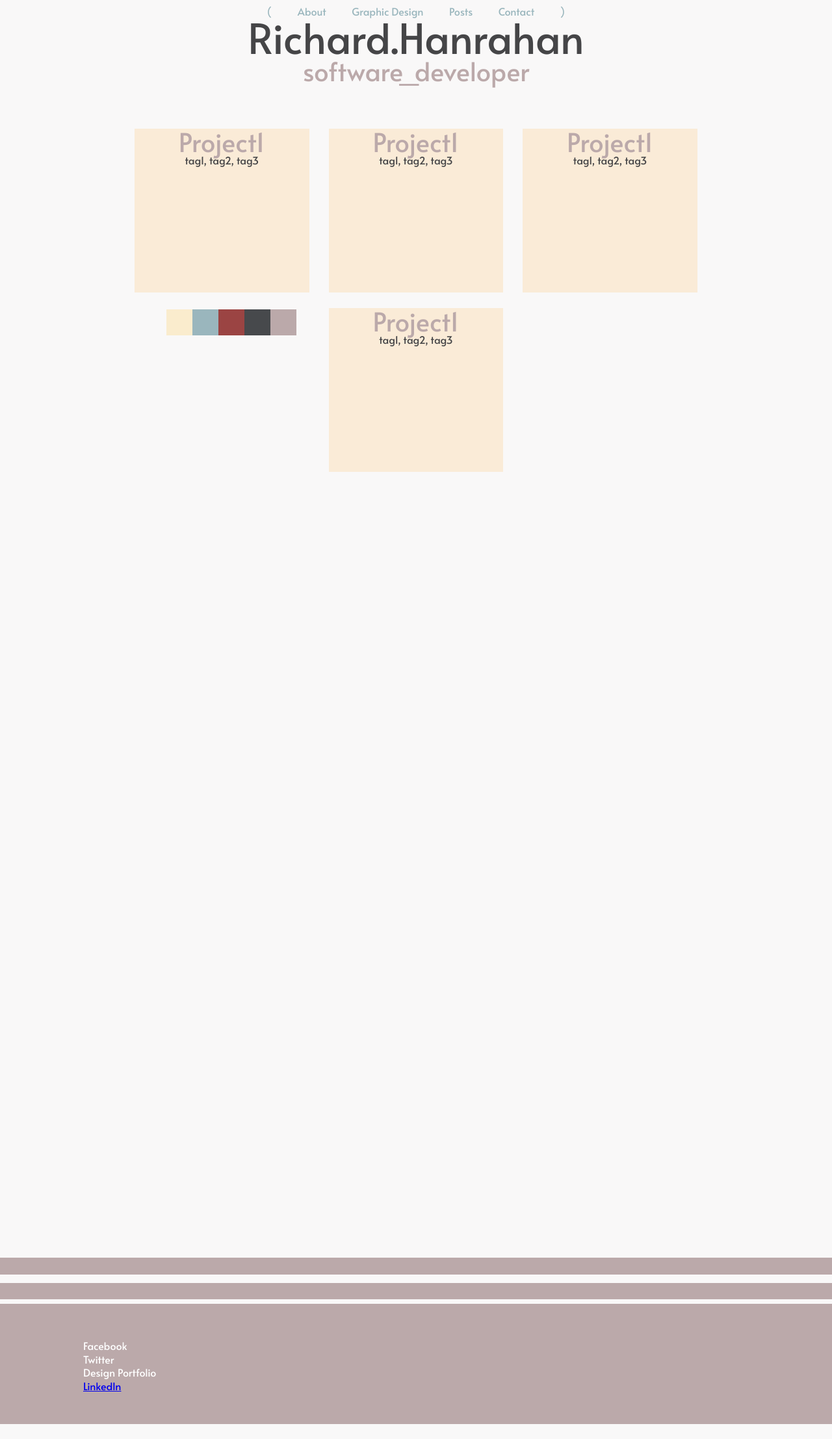
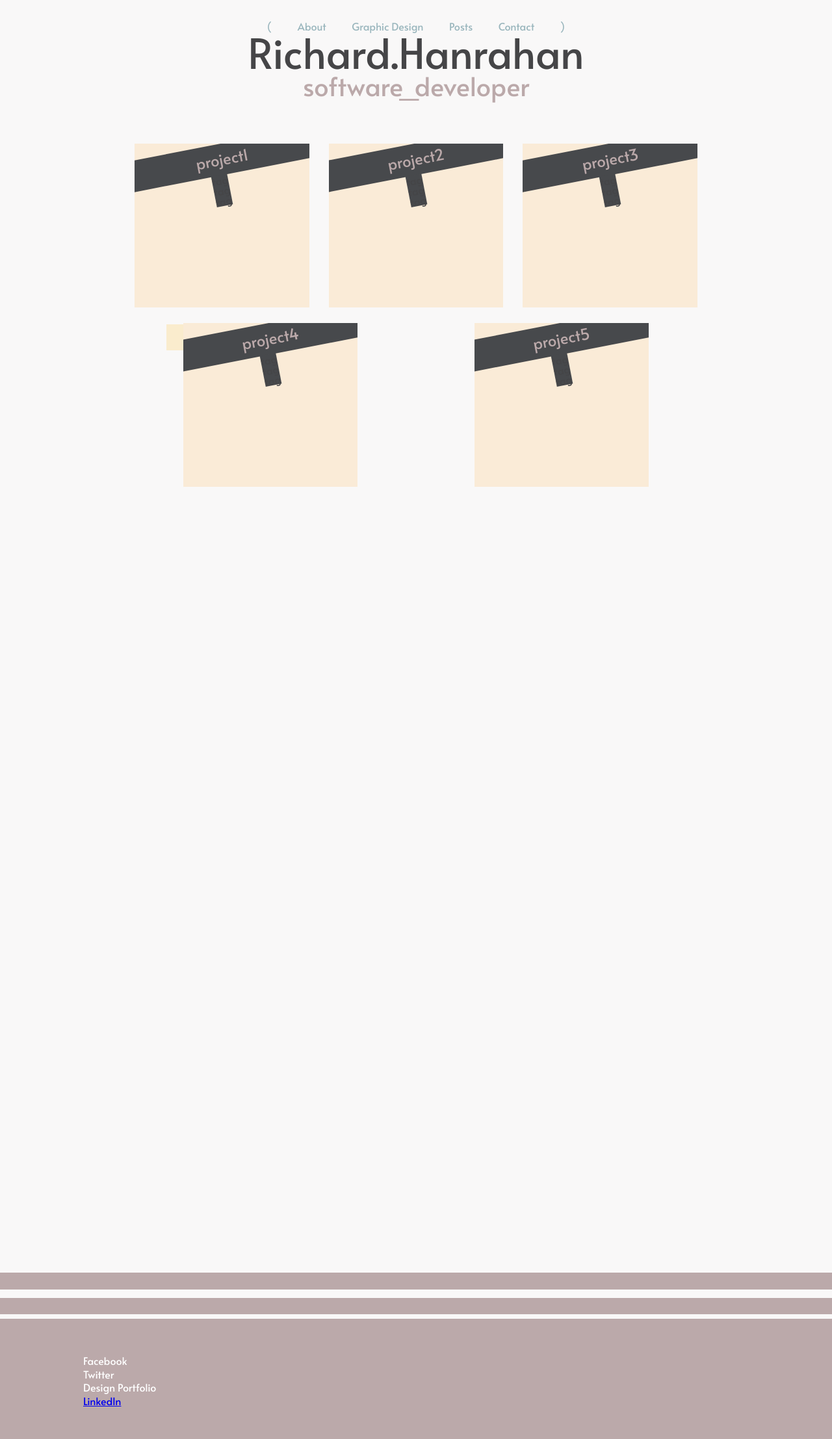
Before and after one commit to DCHitch092/DCHitch092.github.io, a Jekyll site: the page built from index.markdown, in a window 1280 px wide. Shown: the whole page at 65% size. Built offline with Jekyll 4.4.1, drawn with Linux system fonts in a browser that asks for light colours; before the commit the page ends 2191 px from its top, so only the background shows below that.

Commit message:
add css to front page project tags

```diff
--- a/_layouts/default.html
+++ b/_layouts/default.html
@@ -40,11 +40,45 @@
 
         </header>
       <main id="post-container">
-          <div class="project-front-post"><h2>Project1</h2><p>tag1, tag2, tag3</p></div>
-          <div class="project-front-post"><h2>Project1</h2><p>tag1, tag2, tag3</p></div>
-          <div class="project-front-post"><h2>Project1</h2><p>tag1, tag2, tag3</p></div>
-          <div class="project-front-post"><h2>Project1</h2><p>tag1, tag2, tag3</p></div>
-          <!-- {{ content }} -->
+          <div class="project-front-post"><h2>Project1</h2>
+            <aside class="category-tags">
+              <p class="tag">tag</p>
+              <p class="tag">tag</p>
+              <p class="tag">tag</p>
+            </aside>
+          </div>
+          <div class="project-front-post">
+            <h2>Project2</h2>
+            <aside class="category-tags">
+              <p class="tag">tag</p>
+              <p class="tag">tag</p>
+              <p class="tag">tag</p>
+            </aside>
+          </div>
+          <div class="project-front-post">
+            <h2>Project3</h2>
+            <aside class="category-tags">
+              <p class="tag">tag</p>
+              <p class="tag">tag</p>
+              <p class="tag">tag</p>
+            </aside>
+          </div>
+          <div class="project-front-post">
+            <h2>Project4</h2>
+            <aside class="category-tags">
+              <p class="tag">tag</p>
+              <p class="tag">tag</p>
+              <p class="tag">tag</p>
+            </aside>
+          </div>
+          <div class="project-front-post">
+            <h2>Project5</h2>
+            <aside class="category-tags">
+              <p class="tag">tag</p>
+              <p class="tag">tag</p>
+              <p class="tag">tag</p>
+            </aside>
+          </div><!-- {{ content }} -->
       </main>
 
     </div>
--- a/assets/style.css
+++ b/assets/style.css
@@ -118,7 +118,7 @@
 }
 
 header{
-  margin-top: 1%;
+  margin-top: 2em;
   display: flex;
   flex-direction: column;
   justify-content: space-evenly;
@@ -185,6 +185,23 @@
   min-height: 252px;
   width: 30%;
   background: antiquewhite;
+  overflow:hidden;
+}
+
+.project-front-post h2{
+    width: 130%;
+    font-size: 1.5rem;
+    text-transform: lowercase;
+    background: #47494c;
+    line-height: 3rem;
+    object-fit: cover;
+    transform: rotate(-11deg);
+}
+
+.project-front-post .category-tags{
+  text-transform: lowercase;
+  background: #47494c;
+  transform: rotate(-11deg);
 }
 
 .post-box{
```
